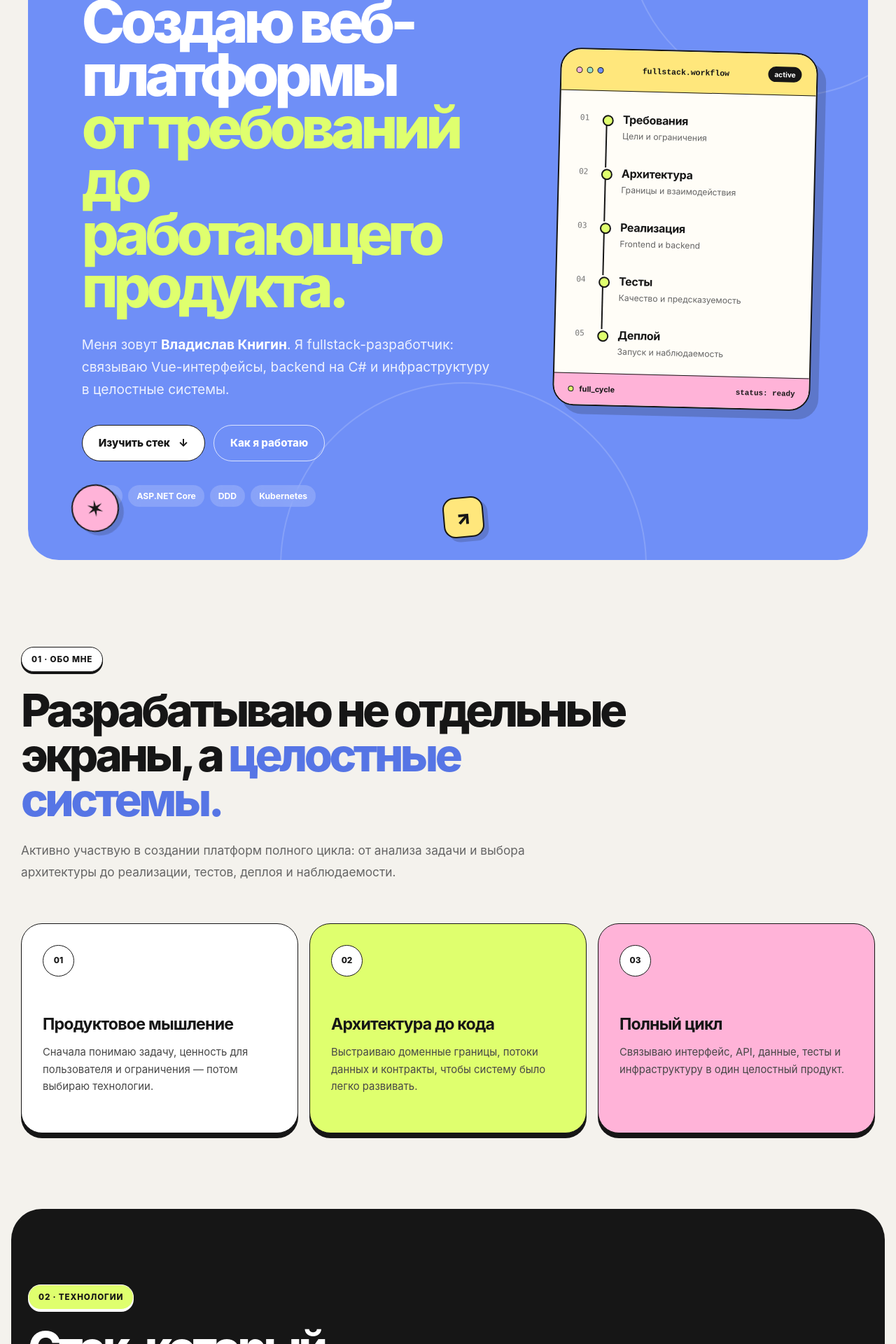
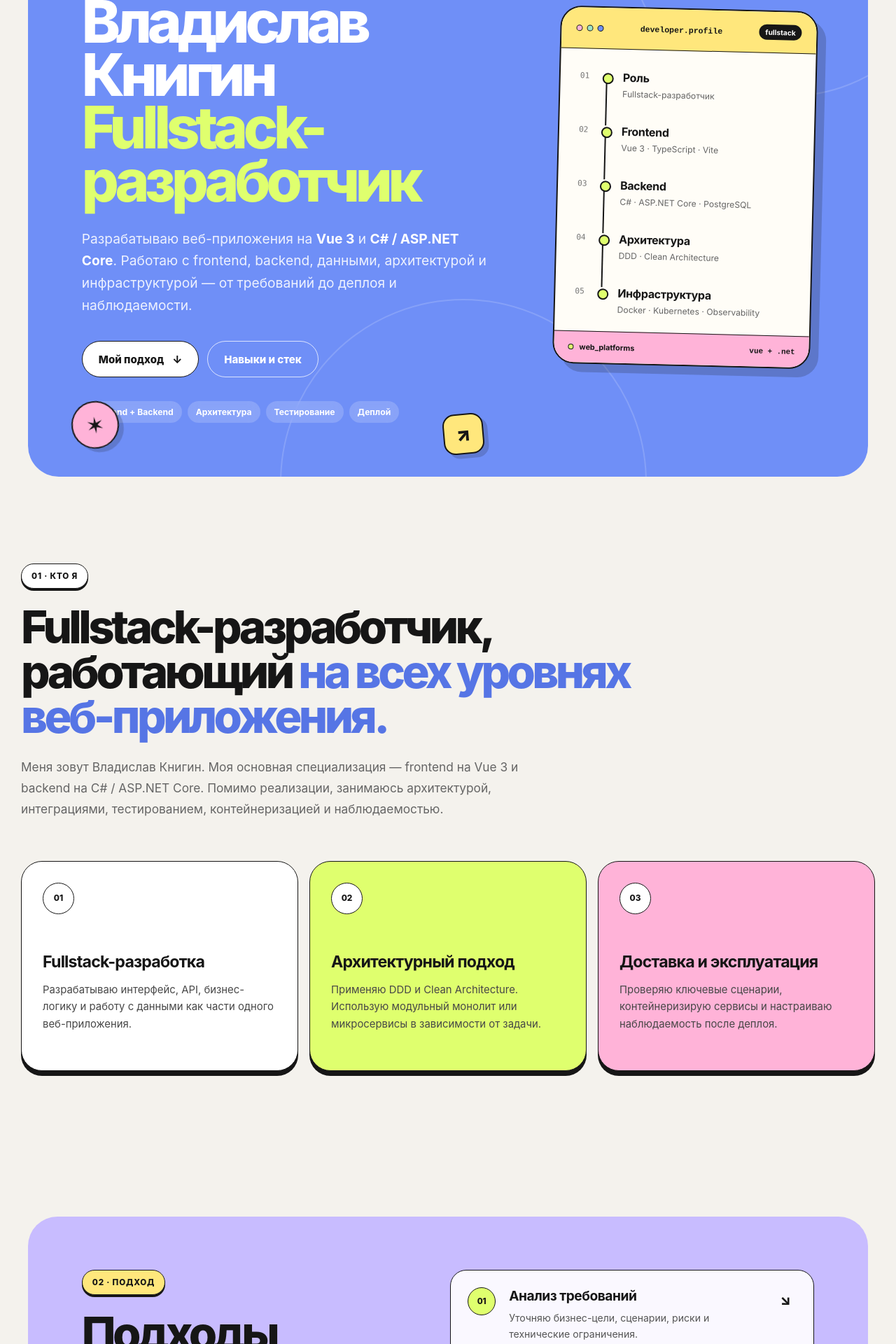
Before and after one commit to B-a-t-0-n/B-a-t-0-n.github.io, a Vue app: page / in a window 1280 px wide. Shown: the part 240-2160 px from the top of the page at 70% size. Built offline with nearby package versions, Linux system fonts and the light colour scheme.

Commit message:
Refocus landing on developer profile

```diff
--- a/src/App.vue
+++ b/src/App.vue
@@ -6,33 +6,33 @@ const currentYear = new Date().getFullYear()
 
 const navLinks = [
   { label: 'Обо мне', href: '#about' },
+  { label: 'Подход', href: '#approach' },
   { label: 'Стек', href: '#stack' },
-  { label: 'Подход', href: '#approach' },
 ]
 
 const workflow = [
-  { title: 'Требования', note: 'Цели и ограничения' },
-  { title: 'Архитектура', note: 'Границы и взаимодействия' },
-  { title: 'Реализация', note: 'Frontend и backend' },
-  { title: 'Тесты', note: 'Качество и предсказуемость' },
-  { title: 'Деплой', note: 'Запуск и наблюдаемость' },
+  { title: 'Роль', note: 'Fullstack-разработчик' },
+  { title: 'Frontend', note: 'Vue 3 · TypeScript · Vite' },
+  { title: 'Backend', note: 'C# · ASP.NET Core · PostgreSQL' },
+  { title: 'Архитектура', note: 'DDD · Clean Architecture' },
+  { title: 'Инфраструктура', note: 'Docker · Kubernetes · Observability' },
 ]
 
 const principles = [
   {
     number: '01',
-    title: 'Продуктовое мышление',
-    text: 'Сначала понимаю задачу, ценность для пользователя и ограничения — потом выбираю технологии.',
+    title: 'Fullstack-разработка',
+    text: 'Разрабатываю интерфейс, API, бизнес-логику и работу с данными как части одного веб-приложения.',
   },
   {
     number: '02',
-    title: 'Архитектура до кода',
-    text: 'Выстраиваю доменные границы, потоки данных и контракты, чтобы систему было легко развивать.',
+    title: 'Архитектурный подход',
+    text: 'Применяю DDD и Clean Architecture. Использую модульный монолит или микросервисы в зависимости от задачи.',
   },
   {
     number: '03',
-    title: 'Полный цикл',
-    text: 'Связываю интерфейс, API, данные, тесты и инфраструктуру в один целостный продукт.',
+    title: 'Доставка и эксплуатация',
+    text: 'Проверяю ключевые сценарии, контейнеризирую сервисы и настраиваю наблюдаемость после деплоя.',
   },
 ]
 
@@ -40,13 +40,13 @@ const stackGroups = [
   {
     index: '01',
     title: 'Frontend',
-    text: 'Быстрые и понятные интерфейсы',
+    text: 'Интерфейсы и клиентская логика',
     items: ['Vue 3', 'TypeScript', 'JavaScript', 'Node.js', 'Tailwind CSS', 'Vite', 'HTML5', 'CSS3'],
   },
   {
     index: '02',
     title: 'Backend',
-    text: 'Надёжные API и бизнес-логика',
+    text: 'API, бизнес-логика и real-time',
     items: ['C#', '.NET', 'ASP.NET Core', 'EF Core', 'Dapper', 'REST API', 'WebSockets'],
   },
   {
@@ -58,19 +58,19 @@ const stackGroups = [
   {
     index: '04',
     title: 'Архитектура',
-    text: 'Ясные границы и управляемая сложность',
+    text: 'Структура приложения и границы модулей',
     items: ['DDD', 'Clean Architecture', 'Микросервисы', 'Модульный монолит'],
   },
   {
     index: '05',
     title: 'DevOps & Observability',
-    text: 'Воспроизводимый запуск и понимание системы',
+    text: 'Контейнеризация, оркестрация и телеметрия',
     items: ['Docker', 'Kubernetes', 'Grafana', 'Loki', 'Alloy', 'OpenTelemetry'],
   },
   {
     index: '06',
     title: 'AI & Agentic Development',
-    text: 'Инструменты для усиления и автоматизации разработки',
+    text: 'Agentic-инструменты в процессе разработки',
     items: ['OpenAI Codex', 'AI Agents', 'Skills', 'MCP', 'Hooks', 'Plugins', 'Agent Harness'],
   },
 ]
@@ -89,7 +89,7 @@ const approachSteps = [
   {
     number: '03',
     title: 'Реализация',
-    text: 'Создаю frontend и backend как единую систему: от UI-состояний до API, хранения и интеграций.',
+    text: 'Реализую frontend и backend: от UI-состояний до API, хранения данных и интеграций.',
   },
   {
     number: '04',
@@ -99,7 +99,7 @@ const approachSteps = [
   {
     number: '05',
     title: 'Деплой и наблюдаемость',
-    text: 'Контейнеризирую сервисы, выстраиваю релиз и телеметрию, чтобы видеть поведение продукта.',
+    text: 'Контейнеризирую сервисы, настраиваю процесс релиза и телеметрию работающей системы.',
   },
 ]
 
@@ -173,37 +173,37 @@ function closeMenu() {
 
         <div class="container hero-grid">
           <div class="hero-copy">
-            <p class="eyebrow"><span></span> FULLSTACK · WEB PLATFORMS · ARCHITECTURE</p>
+            <p class="eyebrow"><span></span> VUE 3 · C# · ASP.NET CORE</p>
             <h1>
-              Создаю веб-платформы
-              <span>от требований до работающего продукта.</span>
+              Владислав Книгин
+              <span>Fullstack-разработчик</span>
             </h1>
             <p class="hero-lead">
-              Меня зовут <strong>Владислав Книгин</strong>. Я fullstack-разработчик: связываю Vue-интерфейсы,
-              backend на C# и инфраструктуру в целостные системы.
+              Разрабатываю веб-приложения на <strong>Vue 3</strong> и <strong>C# / ASP.NET Core</strong>. Работаю с
+              frontend, backend, данными, архитектурой и инфраструктурой — от требований до деплоя и наблюдаемости.
             </p>
 
             <div class="hero-actions">
-              <a class="button button-primary" href="#stack">
-                Изучить стек
+              <a class="button button-primary" href="#approach">
+                Мой подход
                 <span aria-hidden="true">↓</span>
               </a>
-              <a class="button button-secondary" href="#approach">Как я работаю</a>
+              <a class="button button-secondary" href="#stack">Навыки и стек</a>
             </div>
 
             <div class="hero-signals" aria-label="Ключевые направления">
-              <span>Vue 3</span>
-              <span>ASP.NET Core</span>
-              <span>DDD</span>
-              <span>Kubernetes</span>
+              <span>Frontend + Backend</span>
+              <span>Архитектура</span>
+              <span>Тестирование</span>
+              <span>Деплой</span>
             </div>
           </div>
 
-          <aside class="workflow-card" aria-label="Цикл разработки">
+          <aside class="workflow-card" aria-label="Краткий профиль разработчика">
             <div class="workflow-header">
               <div class="window-dots" aria-hidden="true"><span></span><span></span><span></span></div>
-              <code>fullstack.workflow</code>
-              <span class="workflow-status">active</span>
+              <code>developer.profile</code>
+              <span class="workflow-status">fullstack</span>
             </div>
 
             <ol class="workflow-list">
@@ -218,8 +218,8 @@ function closeMenu() {
             </ol>
 
             <div class="workflow-footer">
-              <span><i></i> full_cycle</span>
-              <code>status: ready</code>
+              <span><i></i> web_platforms</span>
+              <code>vue + .net</code>
             </div>
           </aside>
         </div>
@@ -228,11 +228,12 @@ function closeMenu() {
       <section id="about" class="section about-section">
         <div class="container">
           <div class="section-heading reveal">
-            <p class="section-label">01 · Обо мне</p>
-            <h2>Разрабатываю не отдельные экраны, а <span>целостные системы.</span></h2>
+            <p class="section-label">01 · Кто я</p>
+            <h2>Fullstack-разработчик, работающий <span>на всех уровнях веб-приложения.</span></h2>
             <p>
-              Активно участвую в создании платформ полного цикла: от анализа задачи и выбора архитектуры до
-              реализации, тестов, деплоя и наблюдаемости.
+              Меня зовут Владислав Книгин. Моя основная специализация — frontend на Vue 3 и backend на C# / ASP.NET
+              Core. Помимо реализации, занимаюсь архитектурой, интеграциями, тестированием, контейнеризацией и
+              наблюдаемостью.
             </p>
           </div>
 
@@ -246,14 +247,38 @@ function closeMenu() {
         </div>
       </section>
 
+      <section id="approach" class="section approach-section">
+        <div class="container approach-layout">
+          <div class="approach-intro reveal">
+            <p class="section-label">02 · Подход</p>
+            <h2>Подходы, которых я <span>придерживаюсь в разработке.</span></h2>
+            <p>
+              Сначала уточняю требования и проектирую архитектуру, затем реализую frontend и backend, проверяю
+              основные сценарии и подготавливаю систему к деплою.
+            </p>
+          </div>
+
+          <ol class="approach-list">
+            <li v-for="step in approachSteps" :key="step.number" class="approach-item reveal">
+              <span class="approach-number">{{ step.number }}</span>
+              <div>
+                <h3>{{ step.title }}</h3>
+                <p>{{ step.text }}</p>
+              </div>
+              <span class="approach-arrow" aria-hidden="true">↘</span>
+            </li>
+          </ol>
+        </div>
+      </section>
+
       <section id="stack" class="section stack-section">
         <div class="container">
           <div class="section-heading section-heading-row reveal">
             <div>
-              <p class="section-label">02 · Технологии</p>
-              <h2>Стек, который закрывает <span>весь путь продукта.</span></h2>
+              <p class="section-label">03 · Навыки и стек</p>
+              <h2>Технологии, с которыми <span>я работаю.</span></h2>
             </div>
-            <p>От браузера до кластера, от доменной модели до телеметрии.</p>
+            <p>Frontend, backend, данные, архитектура, инфраструктура и agentic AI.</p>
           </div>
 
           <div class="stack-grid">
@@ -273,35 +298,15 @@ function closeMenu() {
         </div>
       </section>
 
-      <section id="approach" class="section approach-section">
-        <div class="container approach-layout">
-          <div class="approach-intro reveal">
-            <p class="section-label">03 · Подход</p>
-            <h2>От неопределённости к <span>управляемой системе.</span></h2>
-            <p>
-              Каждый этап уменьшает риски для следующего: требования направляют архитектуру, архитектура упрощает реализацию, а тесты делают релиз предсказуемым.
-            </p>
-          </div>
-
-          <ol class="approach-list">
-            <li v-for="step in approachSteps" :key="step.number" class="approach-item reveal">
-              <span class="approach-number">{{ step.number }}</span>
-              <div>
-                <h3>{{ step.title }}</h3>
-                <p>{{ step.text }}</p>
-              </div>
-              <span class="approach-arrow" aria-hidden="true">↘</span>
-            </li>
-          </ol>
-        </div>
-      </section>
-
       <section class="section closing-section">
         <div class="container">
           <div class="closing-card reveal">
-            <p class="section-label">FULL CYCLE DEVELOPMENT</p>
-            <h2>Сильный продукт — это не набор технологий, а <span>связная система.</span></h2>
-            <p>Выбираю инструменты под задачу и довожу решение до работы в реальной среде.</p>
+            <p class="section-label">КРАТКО</p>
+            <h2>Владислав Книгин · <span>Fullstack-разработчик</span></h2>
+            <p>
+              Vue 3 на frontend, C# и ASP.NET Core на backend, DDD и Clean Architecture, PostgreSQL, Redis,
+              RabbitMQ, Docker, Kubernetes и observability.
+            </p>
             <a class="button button-light" href="https://github.com/B-a-t-0-n" target="_blank" rel="noreferrer">
               GitHub-профиль
               <span aria-hidden="true">↗</span>
```
